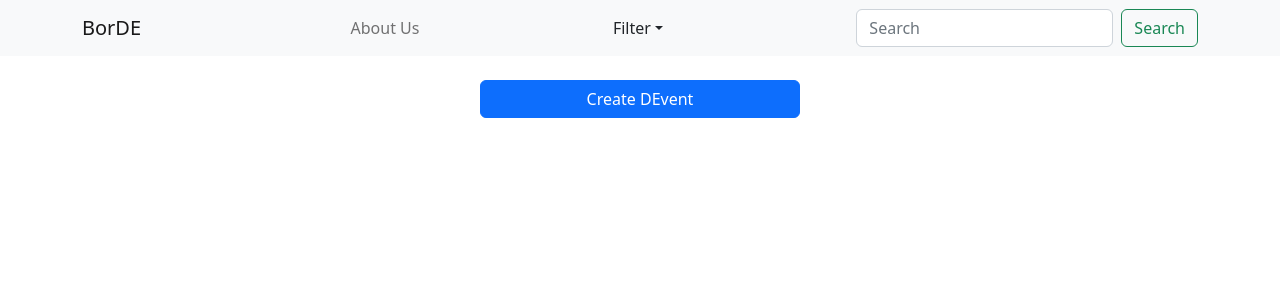
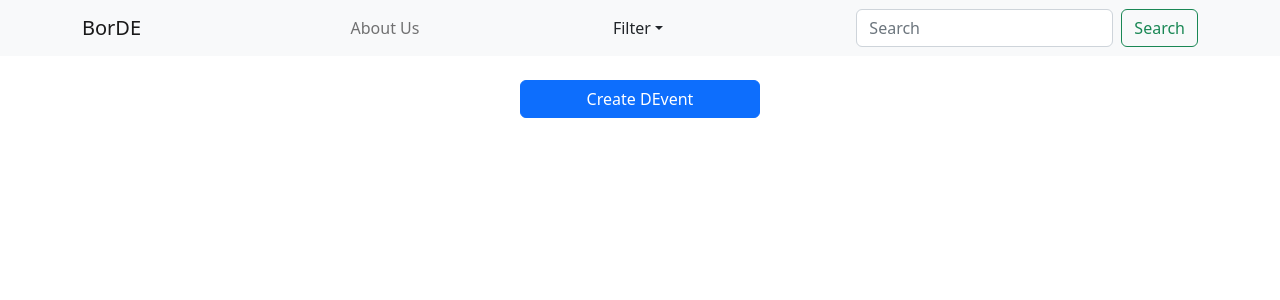
Before and after one commit to wesclark20/borDE, a React (Create React App) app in the folder borde/: page / in a window 1280 px wide. Shown: the top 300 px of the page. Built offline with nearby package versions, Linux system fonts and the light colour scheme.

Commit message:
removed random images

```diff
--- a/borde/src/Components/Body.jsx
+++ b/borde/src/Components/Body.jsx
@@ -3,7 +3,7 @@ import Stack from "react-bootstrap/Stack";
 
 function Body() {
   return (
-    <Stack gap={4} className="col-md-6 mx-auto">
+    <Stack gap={4} className="col-md-9 mx-auto">
       <Events />
     </Stack>
   );
--- a/borde/src/Components/EventButton.jsx
+++ b/borde/src/Components/EventButton.jsx
@@ -7,7 +7,7 @@ function EventButton(props) {
     <Button
       variant="primary"
       onClick={props.onClick}
-      className="col-md-6 mx-auto mt-4"
+      className="col-md-3 mx-auto mt-4"
     >
       Create DEvent{" "}
     </Button>
--- a/borde/src/Components/EventCard.jsx
+++ b/borde/src/Components/EventCard.jsx
@@ -3,9 +3,9 @@ import Button from "react-bootstrap/Button";
 import Card from "react-bootstrap/Card";
 
 function EventCard(props) {
+  const data = props.data;
   return (
     <Card>
-      <Card.Img variant="top" src="https://picsum.photos/200" />
       <Card.Body>
         <Card.Title>EVENT TITLE</Card.Title>
         <Card.Text>EVENT DESCRIPTION</Card.Text>
--- a/borde/src/Components/EventForm.jsx
+++ b/borde/src/Components/EventForm.jsx
@@ -12,7 +12,7 @@ function EventForm(props) {
   const setCanSubmit = props.setCanSubmit;
 
   const sendDataToDatabase = (formData) => {
-    const url = "https://example.com/api/data"; // Replace with your API endpoint
+    const url = "https://example.com/api/data";
 
     fetch(url, {
       method: "POST",
@@ -33,7 +33,7 @@ function EventForm(props) {
     props.eventArr.push(props.id);
     props.setId(props.id + 1);
     console.log(jsonFormData);
-    sendDataToDatabase(formData);
+    // sendDataToDatabase(formData);
   };
 
   return (
@@ -71,7 +71,9 @@ function EventForm(props) {
           <Form.Select
             className="mb-3"
             placeholder={"Choose Catagory"}
-            onChange={(e) => setFormData({ ...formData, type: e.target.value })}
+            onChange={(e) =>
+              setFormData({ ...formData, type: e.target.value.toLowerCase() })
+            }
           >
             <option>Volumnteer Program</option>
             <option>Food Drive</option>
```
